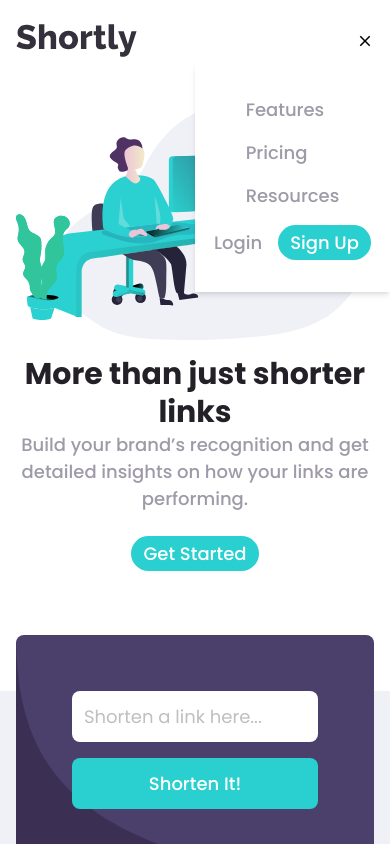
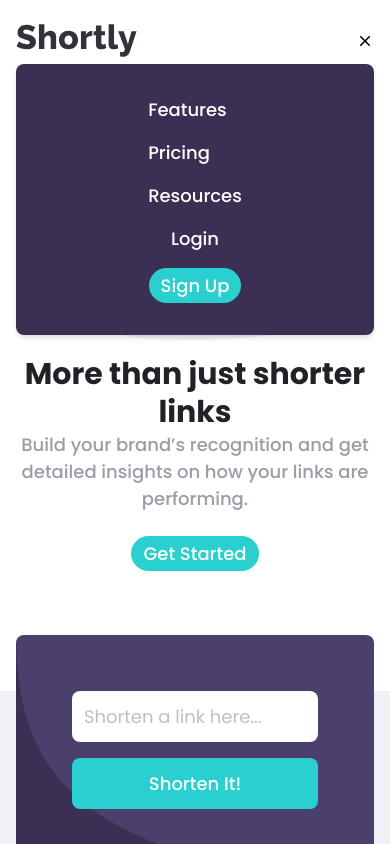
Before and after one commit to geliettech/shortly, a React (Vite) app: page / in a window 390 px wide. Both pictures are taken after a click on the button "Toggle Menu". Shown: the top 844 px of the page. Built offline with nearby package versions, Linux system fonts and the light colour scheme.

Commit message:
structured continues

```diff
--- a/src/components/header.tsx
+++ b/src/components/header.tsx
@@ -52,7 +52,7 @@
 
         {/* Mobile Navbar */}
         <nav
-          className={`md:hidden flex flex-col items-center gap-4 py-8 absolute top-16 right-0 w-[50%] bg-white shadow-md transition-all duration-300 ${
+          className={`md:hidden flex flex-col items-center gap-4 py-8 absolute top-16 right-4 left-4 rounded-lg bg-purple-950 shadow-md transition-all duration-300 ${
             isOpen ? "block" : "hidden"
           }`}
         >
@@ -61,18 +61,17 @@
             {navItems.map((item, index) => (
                 <a
                   href={item.href} key={index}
-                  className="nav__link"
+                  className="nav__link text-white"
                 >
                   {item.name}
                 </a>
             ))}
           </div>
-
-          <div className="flex gap-4 items-center">
-            <a href="#" className="nav__link">
+          <div className="flex flex-col gap-4 items-center">
+            <a href="#" className="nav__link text-white">
               Login
             </a>
-            <a href="#" className="btn-primary">
+            <a href="#" className="btn-primary w-full">
               Sign Up
             </a>
           </div>
--- a/src/index.css
+++ b/src/index.css
@@ -19,9 +19,6 @@
 
   /* ========= TYPOGRAPHY ========= */
   --font-poppins: "Poppins", sans-serif;
-  /* ##  font weight */
-  /* --weight-500: 500;
-  --weight-700: 700; */
 }
 
 /* =========================
```
